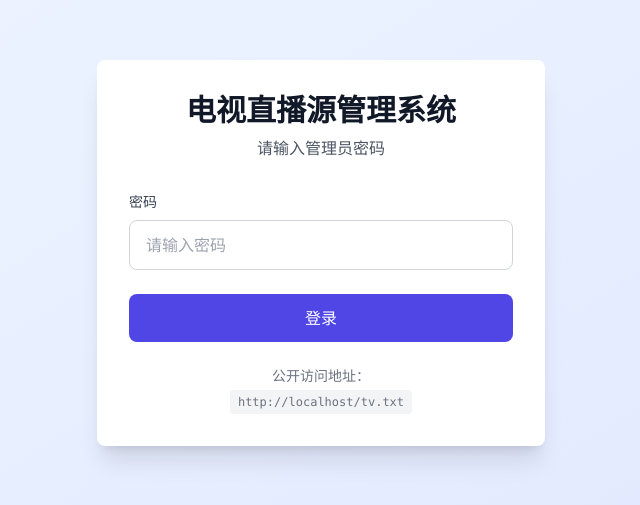
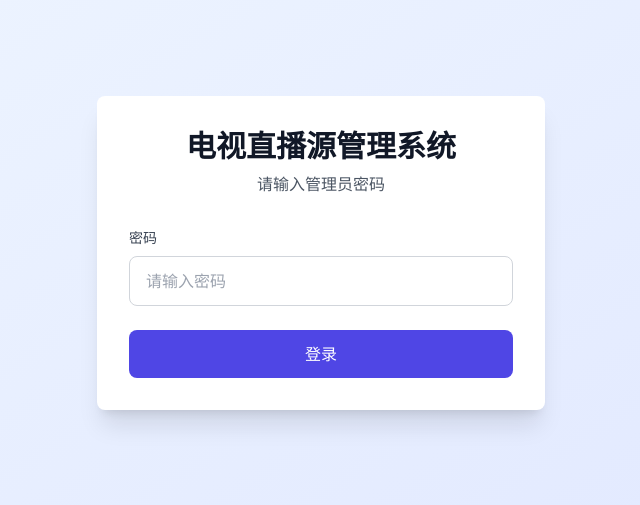
Before and after one commit to klkanglang911/tvlist-mm, a Next.js app: page /login in a window 1280 px wide. Shown: the part 147-652 px from the top of the page, without its empty margins (319-959 px from the left). Built offline with nearby package versions, Linux system fonts and the light colour scheme.

Commit message:
🔒 隐藏登录页面的公开访问地址信息

```diff
--- a/app/login/page.tsx
+++ b/app/login/page.tsx
@@ -76,13 +76,6 @@ export default function LoginPage() {
               {loading ? '登录中...' : '登录'}
             </button>
           </form>
-
-          <div className="mt-6 text-center text-sm text-gray-500">
-            <p>公开访问地址：</p>
-            <code className="text-xs bg-gray-100 px-2 py-1 rounded mt-1 inline-block">
-              {typeof window !== 'undefined' ? window.location.origin : ''}/tv.txt
-            </code>
-          </div>
         </div>
       </div>
     </div>
```
